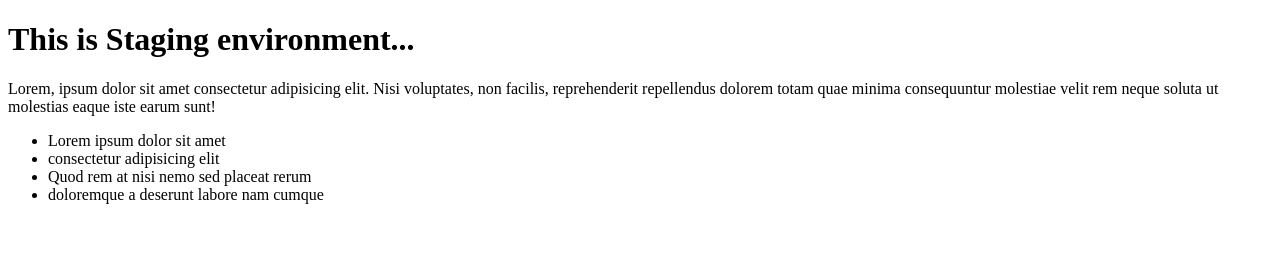
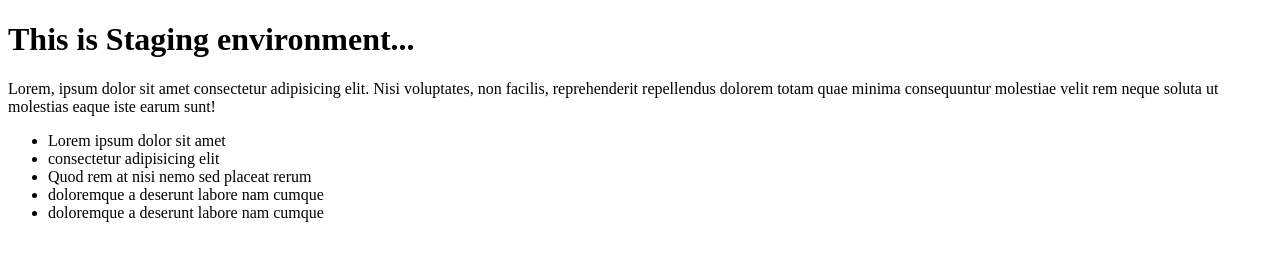
Before and after one commit to ChintanMakwana/test-github-actions, a plain HTML site: page index.html in a window 1280 px wide. Drawn offline with Linux system fonts and the light colour scheme.

Commit message:
Content changes

```diff
--- a/index.html
+++ b/index.html
@@ -14,6 +14,7 @@
         <li>consectetur adipisicing elit</li>
         <li>Quod rem at nisi nemo sed placeat rerum</li>
         <li>doloremque a deserunt labore nam cumque</li>
+        <li>doloremque a deserunt labore nam cumque</li>
     </ul>
 </body>
 </html>
```
